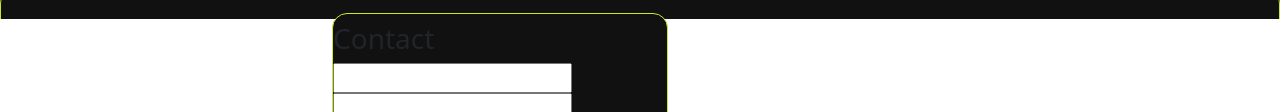
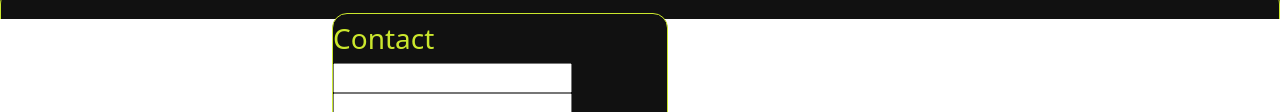
Before and after one commit to ghekghek2/portfolio, a plain HTML site: page index.html in a window 1280 px wide. Shown: the part 864-976 px from the top of the page. Drawn offline with nearby package versions, Linux system fonts and the light colour scheme.

Commit message:
change color contact

```diff
--- a/style.scss
+++ b/style.scss
@@ -159,6 +159,10 @@ color: #afb1b9;
     .contact{
      grid-column: 1;
        grid-row: 4 /span 1;
+
+       h3{
+        color: #cbe72d;
+       }
      }
 }
 
```
Also changed, not shown: style.css, 1 other file.
